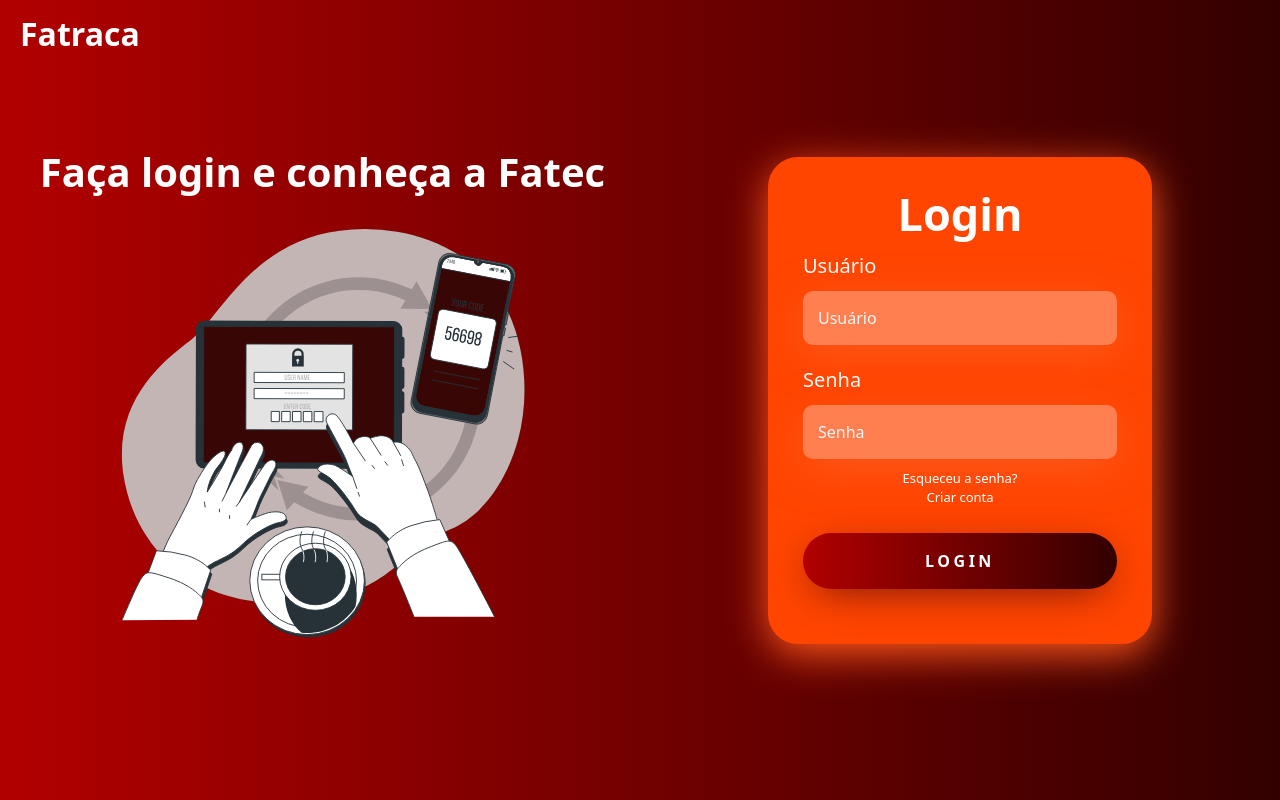
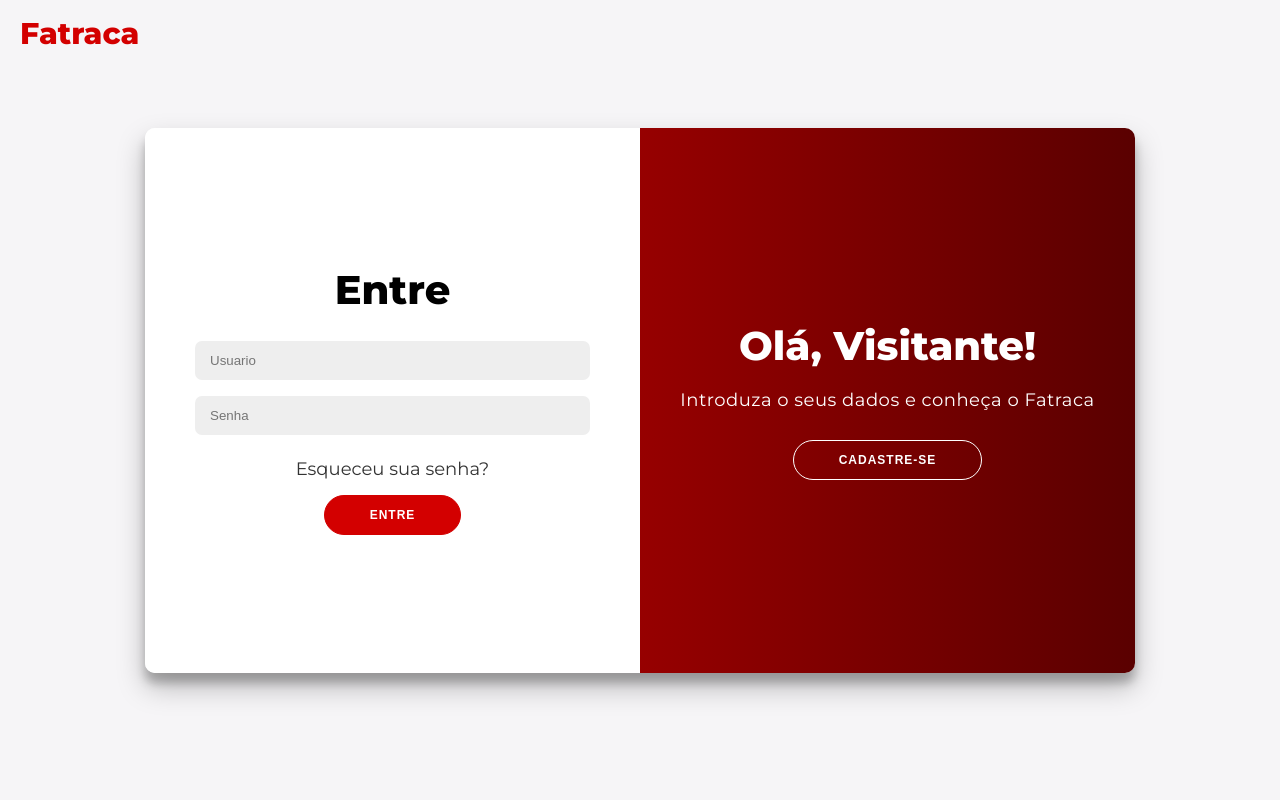
Before and after one commit to LuisFelipe-Oliveira/Fatraca, a PHP site: page /login.php in a window 1280 px wide. Run offline with PHP 8.4, Linux system fonts and the light colour scheme.

Commit message:
Nova pagina de login

```diff
--- /dev/null
+++ b/assets/css/styleLogin1.css
@@ -0,0 +1,300 @@
+@import url('https://fonts.googleapis.com/css?family=Montserrat:400,800');
+
+* {
+	box-sizing: border-box;
+}
+
+body {
+	background: #f6f5f7;
+	display: flex;
+	justify-content: center;
+	align-items: center;
+	flex-direction: column;
+	font-family: 'Montserrat', sans-serif;
+	height: 100vh;
+	margin: 0 50px;
+}
+
+#logo{
+    color: #d30000;
+    font-size: 30px;
+    text-decoration: none;
+    font-weight: 800;
+    position: absolute;
+    top: 0;
+    left: 20px;
+    transition: 0.2s;
+}
+
+#logo:hover{
+    color: rgb(156, 40, 40);
+}
+
+h1 {
+	font-weight: bold;
+	font-size: 40px;
+	margin: 0;
+}
+
+h2 {
+	text-align: center;
+}
+
+p {
+	font-size: 18px;
+	font-weight: 100;
+	line-height: 20px;
+	letter-spacing: 0.5px;
+	margin: 20px 0 30px;
+}
+
+span {
+	font-size: 12px;
+}
+
+a {
+	color: #333;
+	font-size: 18px;
+	text-decoration: none;
+	margin: 15px 0;
+}
+
+button {
+	border-radius: 20px;
+	border: 1px solid #d30000;
+	background-color: #d30000;
+	color: #FFFFFF;
+	font-size: 12px;
+	font-weight: bold;
+	padding: 12px 45px;
+	letter-spacing: 1px;
+	text-transform: uppercase;
+	transition: transform 80ms ease-in;
+}
+
+button:active {
+	transform: scale(0.95);
+}
+
+button:focus {
+	outline: none;
+}
+
+button.ghost {
+	background-color: transparent;
+	border-color: #FFFFFF;
+}
+
+form {
+	background-color: #FFFFFF;
+	display: flex;
+	align-items: center;
+	justify-content: center;
+	flex-direction: column;
+	padding: 0 50px;
+	height: 100%;
+	text-align: center;
+
+}
+
+input {
+	background-color: #eee;
+	border: none;
+	padding: 12px 15px;
+	margin: 8px 0;
+	width: 100%;
+	border-radius: 7px;
+}
+
+.container {
+	background-color: #fff;
+	border-radius: 10px;
+  	box-shadow: 0 14px 28px rgba(0,0,0,0.25),
+			0 10px 10px rgba(0,0,0,0.22);
+	position: relative;
+	overflow: hidden;
+	width: 990px;
+	max-width: 100%;
+	min-height: 545px;
+}
+
+.form-container {
+	position: absolute;
+	top: 0;
+	height: 100%;
+	transition: all 0.6s ease-in-out;
+}
+
+.sign-in-container {
+	left: 0;
+	width: 50%;
+	z-index: 2;
+}
+
+.container.right-panel-active .sign-in-container {
+	transform: translateX(100%);
+}
+
+.sign-up-container {
+	left: 0;
+	width: 50%;
+	opacity: 0;
+	z-index: 1;
+}
+
+.container.right-panel-active .sign-up-container {
+	transform: translateX(100%);
+	opacity: 1;
+	z-index: 5;
+	animation: show 0.6s;
+}
+
+@keyframes show {
+	0%, 49.99% {
+		opacity: 0;
+		z-index: 1;
+	}
+
+	50%, 100% {
+		opacity: 1;
+		z-index: 5;
+	}
+}
+
+.overlay-container {
+	position: absolute;
+	top: 0;
+	left: 50%;
+	width: 50%;
+	height: 100%;
+	overflow: hidden;
+	transition: transform 0.6s ease-in-out;
+	z-index: 100;
+}
+
+.container.right-panel-active .overlay-container{
+	transform: translateX(-100%);
+}
+
+.overlay {
+    background: linear-gradient(to right, #d30000,#5a0000);
+	background-repeat: no-repeat;
+	background-size: cover;
+	background-position: 0 0;
+	color: #FFFFFF;
+	position: relative;
+	left: -100%;
+	height: 100%;
+	width: 200%;
+  	transform: translateX(0);
+	transition: transform 0.6s ease-in-out;
+}
+
+.container.right-panel-active .overlay {
+  	transform: translateX(50%);
+}
+
+.overlay-panel {
+	position: absolute;
+	display: flex;
+	align-items: center;
+	justify-content: center;
+	flex-direction: column;
+	padding: 0 40px;
+	text-align: center;
+	top: 0;
+	height: 100%;
+	width: 50%;
+	transform: translateX(0);
+	transition: transform 0.6s ease-in-out;
+}
+
+.overlay-left {
+	transform: translateX(-20%);
+}
+
+.container.right-panel-active .overlay-left {
+	transform: translateX(0);
+}
+
+.overlay-right {
+	right: 0;
+	transform: translateX(0);
+}
+
+.container.right-panel-active .overlay-right {
+	transform: translateX(20%);
+}
+
+.social-container {
+	margin: 20px 0;
+}
+
+.social-container a {
+	border: 1px solid #DDDDDD;
+	border-radius: 50%;
+	display: inline-flex;
+	justify-content: center;
+	align-items: center;
+	margin: 0 5px;
+	height: 40px;
+	width: 40px;
+}
+
+.mobile-text{
+	display: none;
+}
+
+/* versão mobile */
+
+@media (max-width: 880px){
+	h1{
+		font-size: 30px;
+	}
+}
+
+@media (max-width: 768px) {
+	#logo{
+		display: none;
+	}
+	.overlay-container{
+		display: none;
+	}
+
+	.form-container{
+		width: 100%;
+		justify-content: space-evenly;
+		transform: translateX(0%);
+
+	}
+
+	.container{
+		width: 100vw;
+		height: 90vh;
+		box-shadow: none;
+	}
+
+	.container.right-panel-active .form-container{
+		transform: translateX(0%);
+	}
+
+	.mobile-text{
+		display: block;
+	}
+	.mobile-text a{
+		font-weight: 800;
+		color: black;
+	}
+
+
+}
+
+@media (max-width: 420px){
+	body{
+		margin: 0 20px;
+	}
+
+	form{
+		padding: 0 30px;
+	}
+}
--- /dev/null
+++ b/assets/js/login.js
@@ -0,0 +1,32 @@
+const signUpButton = document.getElementById('signUp');
+const signInButton = document.getElementById('signIn');
+const signUpButton1 = document.getElementById('signUp2');
+const signInButton1 = document.getElementById('signIn2');
+const container = document.getElementById('container');
+
+
+signUpButton.addEventListener('click', () => {
+    container.classList.add("right-panel-active");
+});
+
+signInButton.addEventListener('click', () => {
+    container.classList.remove("right-panel-active");
+});
+
+signUpButton1.addEventListener('click', () => {
+    container.classList.add("right-panel-active");
+});
+
+signInButton1.addEventListener('click', () => {
+    container.classList.remove("right-panel-active");
+});
+
+document.addEventListener('DOMContentLoaded', function() {
+    const acao = localStorage.getItem('acao');
+
+    if (acao === 'alterarClasse1') {
+        container.classList.add("right-panel-active");
+    } else if (acao === 'alterarClasse2') {
+        container.classList.remove("right-panel-active");
+    }
+});
--- a/login.php
+++ b/login.php
@@ -1,56 +1,155 @@
+<?php
+
+session_start();
+
+$flag_msg = null;
+
+$msg = "";
+
+if (isset($_POST["enviar"])) {
+    require("./config/connect.php");
+
+    $nome = $_POST["nome"];
+    $sobrenome = $_POST["sobrenome"];
+    $usuario = $_POST["usuario"];
+    $email = $_POST["email"];
+    $senha = md5($_POST["senha"]);
+    $celular = $_POST["telefone"];
+    $cpf = $_POST["cpf"];
+    $tipo = 2;
+
+    $form = [$nome, $sobrenome, $usuario, $email, $senha, $celular, $cpf];
+
+    $aux = 0;
+
+    foreach ($form as $field) {
+        if (empty($field)) {
+            $aux += 1;
+        }
+    }
+
+    if ($aux > 0) {
+        $flag_msg = false;
+        $msg = "preencha todos os campos!";
+    } else {
+
+        // $senha_encrypt = md5($senha);
+
+        try {
+
+            $sql = "INSERT INTO fatraca_users(nome,sobrenome,usuario,email,senha,celular,cpf,tipo_users_id)
+            VALUES (:nome,:sobrenome,:usuario,:email,:senha,:celular,:cpf,:tipo)";
+
+            $stmt = $conn->prepare($sql);
+
+            $stmt->bindParam(":nome", $nome);
+            $stmt->bindParam(":sobrenome", $sobrenome);
+            $stmt->bindParam(":usuario", $usuario);
+            $stmt->bindParam(":email", $email);
+            $stmt->bindParam(":senha", $senha);
+            $stmt->bindParam(":celular", $celular);
+            $stmt->bindParam(":cpf", $cpf);
+            $stmt->bindParam(":tipo", $tipo);
+
+            $stmt->execute();
+
+            if (!isset($_SESSION['usuario'])) {
+                header("Location: login.php"); // Redireciona para a página de login
+                exit();
+            }
+
+            $flag_msg = true; // Sucesso
+            // $msg = "Dados enviados com sucesso!";
+            header("location: login.php");
+
+
+        } catch (PDOException $th) {
+            $conn = null;
+
+            $flag_msg = false; //Erro
+            $msg = "Erro na conexão com o Banco de dados: " . $th->getMessage();
+
+        }
+    }
+
+
+    $conn = null;
+}
+
+?>
 <!DOCTYPE html>
 <html lang="pt-br">
 
 <head>
     <meta charset="UTF-8">
-    <meta http-equiv="X-UA-Compatible" content="IE=edge">
     <meta name="viewport" content="width=device-width, initial-scale=1.0">
-    <link rel="stylesheet" href="assets\css\styleLogin.css">
-    <link href="https://cdn.jsdelivr.net/npm/bootstrap@5.2.1/dist/css/bootstrap.min.css" rel="stylesheet"
-        integrity="sha384-iYQeCzEYFbKjA/T2uDLTpkwGzCiq6soy8tYaI1GyVh/UjpbCx/TYkiZhlZB6+fzT" crossorigin="anonymous">
-    <title>Login</title>
+    <title>Document</title>
+    <link rel="stylesheet" href="https://cdnjs.cloudflare.com/ajax/libs/font-awesome/6.4.0/css/all.min.css"
+        integrity="sha512-iecdLmaskl7CVkqkXNQ/ZH/XLlvWZOJyj7Yy7tcenmpD1ypASozpmT/E0iPtmFIB46ZmdtAc9eNBvH0H/ZpiBw=="
+        crossorigin="anonymous" referrerpolicy="no-referrer" />
+    <link rel="stylesheet" href="assets\css\styleLogin1.css">
 </head>
 
 <body>
-    <div class="main-login">
-        <a href="index.php" id="logo">Fatraca</a>
-        <div class="left-login">
-            <h1>Faça login e conheça a Fatec</h1>
-            <div id="left-login-image">
-                <img src="assets\imgs\loginImg.svg" alt="">
+    <a href="index.php" id="logo">Fatraca</a>
+    <?php
+        if (!is_null($flag_msg)) {
+            if ($flag_msg) {
+                echo "<div class='alert alert-success' role='alert' ></div></div></div>$msg</div>";
+            } else {
+                echo "<div class='alert alert-warning' role='alert'>$msg</div>";
+            }
+        }
+        ?>
+    <div class="container" id="container">
+        <div class="form-container sign-up-container">
+            <form method="post">
+                <h1>Crie uma conta</h1>
+                <br>
+                <input type="text" placeholder="Nome" id="nome" name="nome" namerequired/>
+                <input type="text" placeholder="Sobrenome" id="sobrenome" name="sobrenome" required/>
+                <input type="text" placeholder="Usuario" id="usuario" name="usuario" required/>
+                <input type="tel" placeholder="Telefone" id="telefone" name="telefone" required/>
+                <input type="text" placeholder="CPF" id="cpf" name="cpf" required/>
+                <input type="email" placeholder="E-mail" id="email" name="email" required/>
+                <input type="password" placeholder="Senha" id="senha" name="senha" required/>
+                <br>
+                <button type="submit" name="enviar">Cadastre-se</button>
+                <p class="mobile-text">Já tem conta?
+                    <a href="#" id="signIn2">Entre</a>
+                </p>
+            </form>
+        </div>
+        <div class="form-container sign-in-container">
+            <form action="testLogin.php" method="post">
+                <h1>Entre</h1>
+                <br>
+                <input type="text" name="usuario" placeholder="Usuario" />
+                <input type="password" name="senha" placeholder="Senha" />
+                <a href="senha1.php">Esqueceu sua senha?</a>
+                <button name="submit">Entre</button>
+                <p class="mobile-text">Não tem conta?
+                    <a href="#" id="signUp2">Cadastre-se</a>
+                </p>
+            </form>
+        </div>
+        <div class="overlay-container">
+            <div class="overlay">
+                <div class="overlay-panel overlay-left">
+                    <h1>Bem Vindo Novamente!</h1>
+                    <p>Faça o login e se conecte novamente no Fatraca</p>
+                    <button class="ghost" id="signIn">Entre</button>
+                </div>
+                <div class="overlay-panel overlay-right">
+                    <h1>Olá, Visitante!</h1>
+                    <p>Introduza o seus dados e conheça o Fatraca</p>
+                    <button class="ghost" id="signUp">Cadastre-se</button>
+                </div>
             </div>
         </div>
-        <form action="testLogin.php" method="post">
-            <div class="right-login">
-                <div class="card-login">
-                    <h1>Login</h1>
-
-                    <div class="textfield">
-                        <label for="usuario">Usuário</label>
-                        <input type="text" name="usuario" placeholder="Usuário">
-                    </div>
-                    <div class="textfield">
-                        <label for="senha">Senha</label>
-                        <input type="password" name="senha" placeholder="Senha">
-                    </div>
-                    <a href="senha1.php" class="btn-alt">Esqueceu a senha?</a>
-                    <a href="cadastro.php" class="btn-alt">Criar conta</a>
-                    <button class="btn-login" name="submit">Login</button>
-
-                </div>
-
-            </div>
-        </form>
     </div>
 
-    <script src="https://cdn.jsdelivr.net/npm/@popperjs/core@2.11.6/dist/umd/popper.min.js"
-        integrity="sha384-oBqDVmMz9ATKxIep9tiCxS/Z9fNfEXiDAYTujMAeBAsjFuCZSmKbSSUnQlmh/jp3" crossorigin="anonymous">
-        </script>
-
-    <script src="https://cdn.jsdelivr.net/npm/bootstrap@5.2.1/dist/js/bootstrap.min.js"
-        integrity="sha384-7VPbUDkoPSGFnVtYi0QogXtr74QeVeeIs99Qfg5YCF+TidwNdjvaKZX19NZ/e6oz" crossorigin="anonymous">
-        </script>
-
+    <script src="assets\js\login.js"></script>
 </body>
 
 </html>
--- a/testLogin.php
+++ b/testLogin.php
@@ -1,4 +1,6 @@
 <?php
+
+// login
 
     session_start();
 
@@ -37,4 +39,6 @@
         header('Location: login.php');
     }
 
+
+
 ?>
```
Also changed, not shown: index.php (+12 -2 lines).
